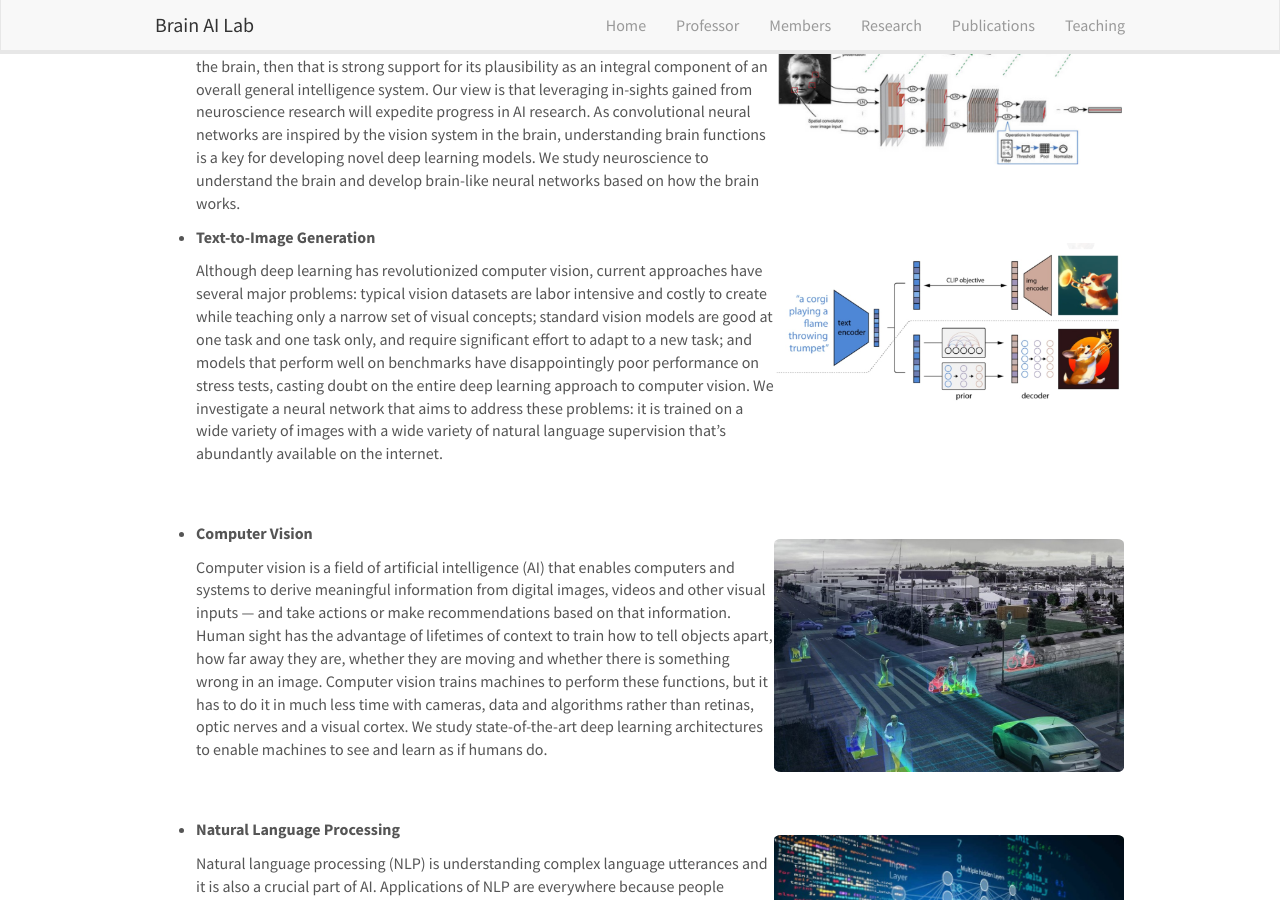
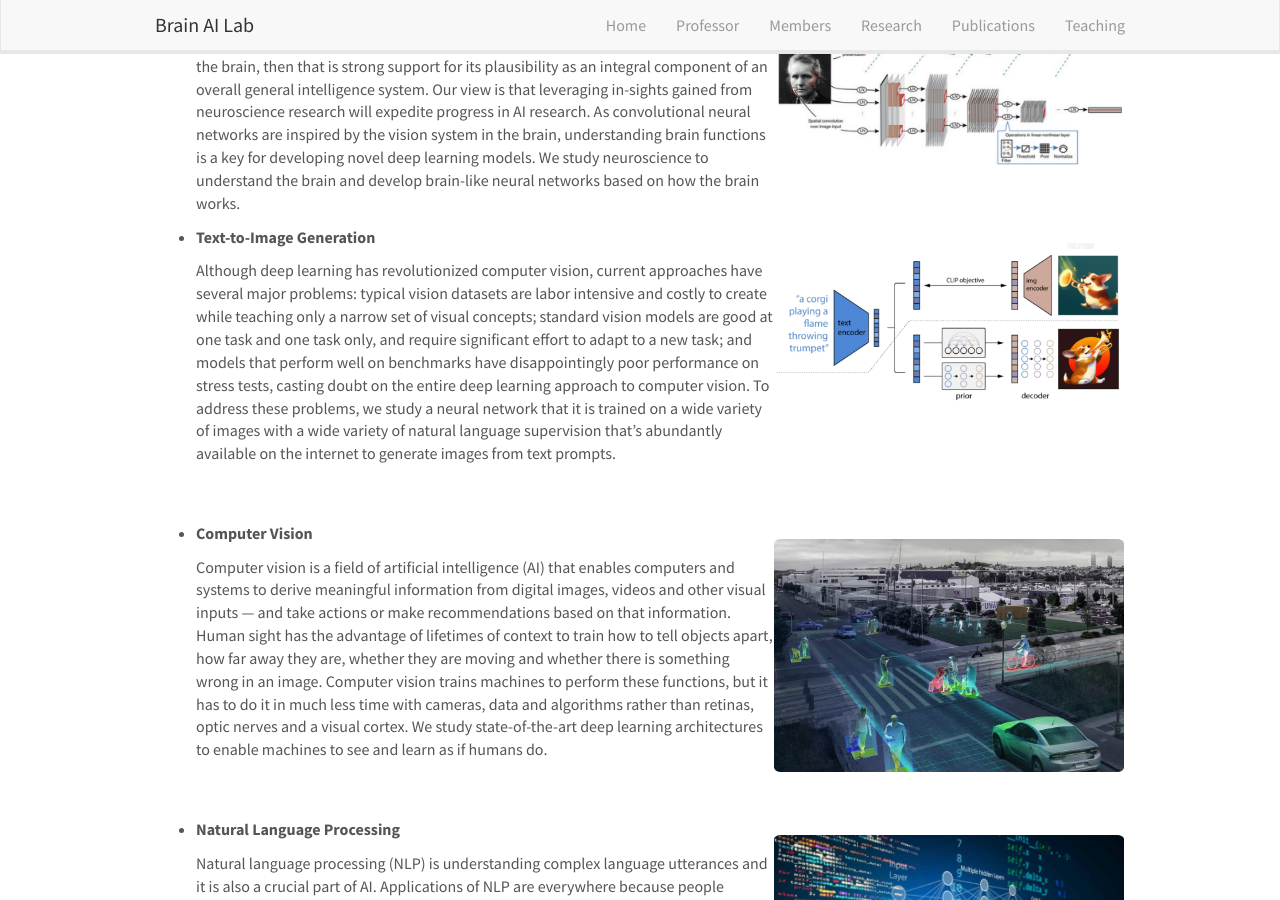
Before and after one commit to KNU-BrainAI/knu-brainai.github.io, a Jekyll site: the page built from _pages/research.md, in a window 1280 px wide and 900 px high, scrolled down 321 px. Built offline with Jekyll 4.4.1, drawn with Linux system fonts in a browser that asks for light colours; nearby versions of some CDN libraries.

Commit message:
Update research.md

```diff
--- a/_pages/research.md
+++ b/_pages/research.md
@@ -16,7 +16,7 @@ We believe that better understanding of the brain plays a vital role in developi
 
 - **Text-to-Image Generation** ![]({{ site.url }}{{ site.baseurl }}/images/CLIP.png){: style="width: 350px; float: right"}
 
-  Although deep learning has revolutionized computer vision, current approaches have several major problems: typical vision datasets are labor intensive and costly to create while teaching only a narrow set of visual concepts; standard vision models are good at one task and one task only, and require significant effort to adapt to a new task; and models that perform well on benchmarks have disappointingly poor performance on stress tests, casting doubt on the entire deep learning approach to computer vision. We investigate a neural network that aims to address these problems: it is trained on a wide variety of images with a wide variety of natural language supervision that’s abundantly available on the internet. <br><br><br>
+  Although deep learning has revolutionized computer vision, current approaches have several major problems: typical vision datasets are labor intensive and costly to create while teaching only a narrow set of visual concepts; standard vision models are good at one task and one task only, and require significant effort to adapt to a new task; and models that perform well on benchmarks have disappointingly poor performance on stress tests, casting doubt on the entire deep learning approach to computer vision. To address these problems, we study a neural network that it is trained on a wide variety of images with a wide variety of natural language supervision that’s abundantly available on the internet to generate images from text prompts. <br><br><br>
 
 - **Computer Vision** ![]({{ site.url }}{{ site.baseurl }}/images/cv.jpg){: style="width: 350px; float: right"}
 
```
